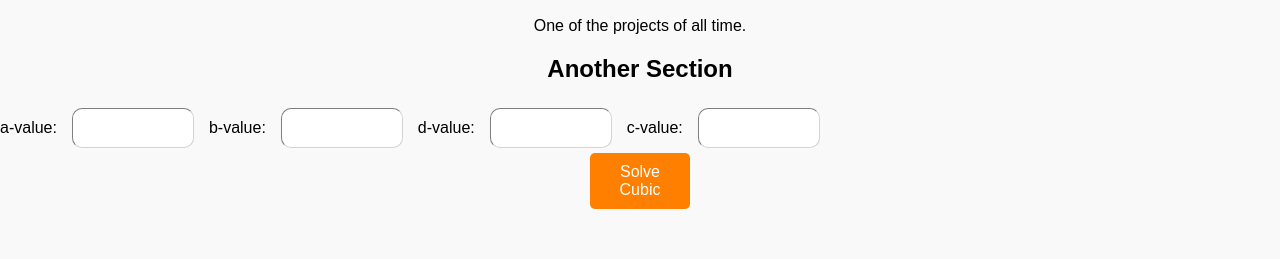
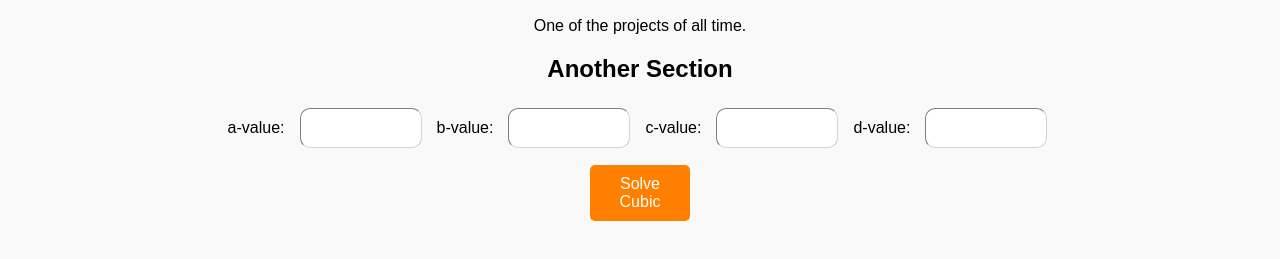
Before and after one commit to batmanbutleralfred/Assignment-2, a website: page assignment2.html in a window 1280 px wide. Shown: the part 111-370 px from the top of the page. Drawn offline with Linux system fonts and the light colour scheme.

Commit message:
centered it all

```diff
--- a/assignment2.html
+++ b/assignment2.html
@@ -19,18 +19,23 @@
         </section>
                 <section>
                         <h2>Another Section</h2>
-            <form style="display: flex; flex-wrap: wrap; gap: 10px; align-items: center;">
+                        <form style="display: flex; flex-wrap: wrap; gap: 10px; align-items: center; justify-content: center;">
                                 <label for="a_value">a-value:</label>
-                <input type="b_value" id="b_value" name="a_value">
+                                <input type="text" id="a_value" name="a_value">
+
                                 <label for="b_value">b-value:</label>
-                <input type="text" id="lname" name="b_value">
+                                <input type="text" id="b_value" name="b_value">
+
+                                <label for="c_value">c-value:</label>
+                                <input type="text" id="c_value" name="c_value">
+
                                 <label for="d_value">d-value:</label>
-                <input type="text" id="fname" name="c_value">
-                <label for="c-value">c-value:</label>
-                <input type="text" id="lname" name="d_value">
+                                <input type="text" id="d_value" name="d_value">
                         </form>
 
+                        <div style="display:flex; justify-content:center; margin-top:12px;">
                             <button type="button" onclick="('Solve Cubic')">Solve Cubic</button>
+                        </div>
                 </section>
     </main>
 </body>
```
Lines whose indentation alone changed are shown as unchanged.
